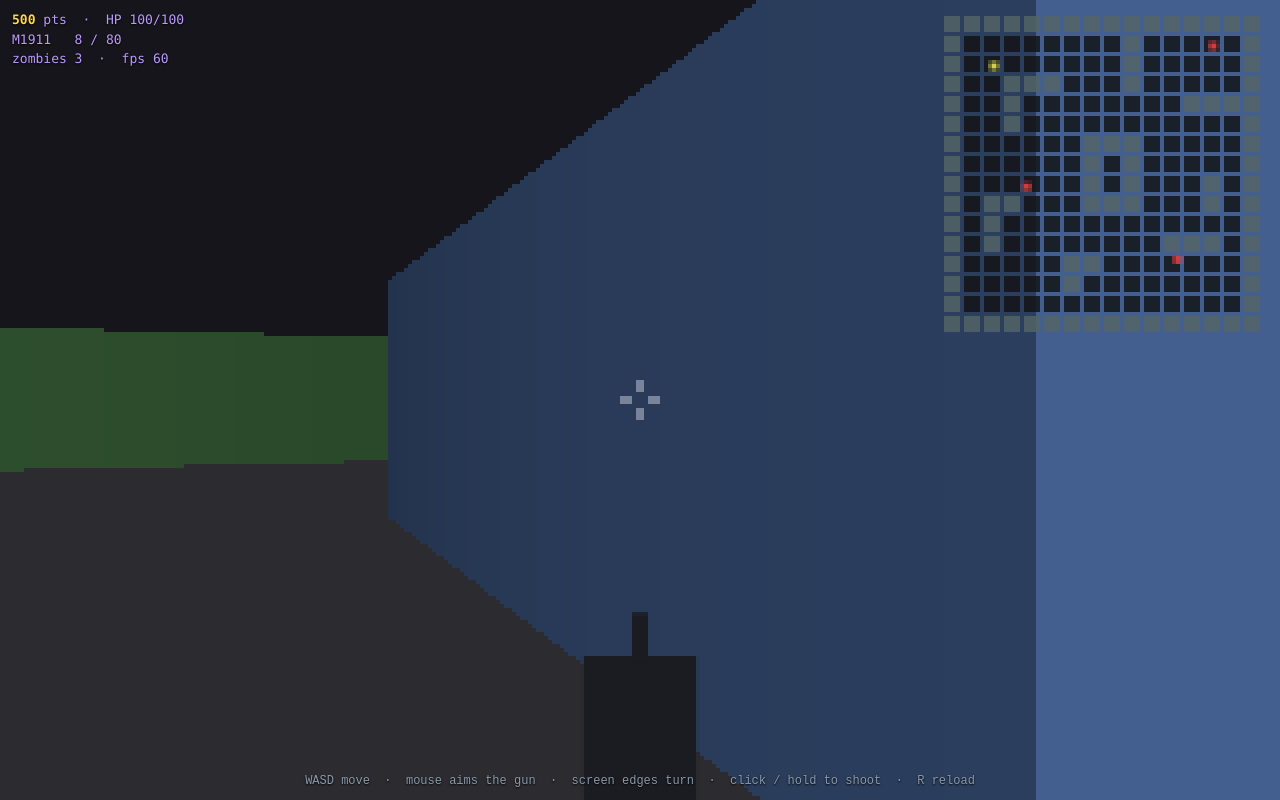
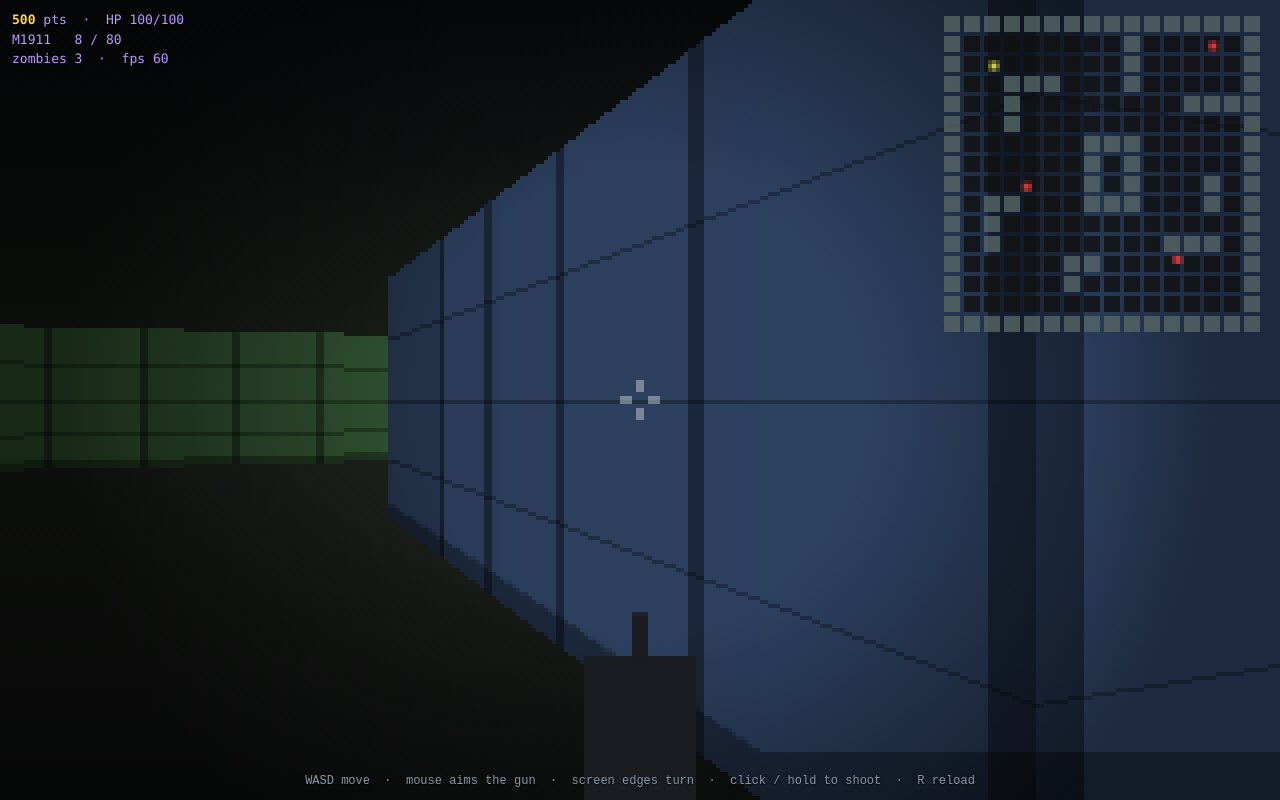
Before and after one commit to rilical/strafe-zombies, a website: page index.html in a window 1280 px wide. Drawn offline with Linux system fonts and the light colour scheme.

Commit message:
feat: render polish — atmosphere + procedural brick walls
Track B render pass 1 (environment; presentation-only, no game rules).

Atmosphere:
- Cached vertical gradients replace the flat ceiling/floor rects (dark sky →
  sickly horizon, horizon → dark floor).
- Distance fog now lerps wall colour toward a sickly tone (FOG) instead of
  darkening to black, so depth reads as atmosphere.
- Torch flicker: a subtle per-frame global light wobble on wall shading.
- Radial edge vignette over the world layer.

Walls (cheap procedural texture, derived in the render layer — engine.js stays
pure): compute wallX from the ray dir + perpWallDist for a horizontal texture
coord; per-cell hash tint so adjacent bricks differ; vertical mortar grooves;
horizontal brick courses; a band of ground ambient occlusion where wall meets
floor.

npm test stays 116 green (src untouched); headless DOM-stub harness ran 119
frames + 24 shots with no errors.

```diff
--- a/index.html
+++ b/index.html
@@ -65,6 +65,14 @@
   const hud = document.getElementById("hud");
   const overlay = document.getElementById("overlay");
 
+  // Cached gradients for the sky/floor backdrop and the screen-edge vignette.
+  const skyGrad = ctx.createLinearGradient(0, -8, 0, H / 2);
+  skyGrad.addColorStop(0, "#07080c"); skyGrad.addColorStop(1, "#1b211a");
+  const floorGrad = ctx.createLinearGradient(0, H / 2, 0, H + 8);
+  floorGrad.addColorStop(0, "#20241d"); floorGrad.addColorStop(1, "#0e0f10");
+  const vignette = ctx.createRadialGradient(W / 2, H / 2, H * 0.28, W / 2, H / 2, H * 0.72);
+  vignette.addColorStop(0, "rgba(0,0,0,0)"); vignette.addColorStop(1, "rgba(0,0,0,0.55)");
+
   // ---- Tunables (MVP integration config; round/level scaling arrives with those modules) ----
   const FOV = 0.66;            // camera-plane half-width (~66° field of view)
   const MOVE = 2.8;            // player units / second
@@ -87,6 +95,7 @@
   const SPAWN_INTERVAL = 2.2;  // seconds between spawns while under the cap
 
   const WALL_COLORS = [null, [176, 58, 58], [70, 120, 70], [70, 100, 150]];
+  const FOG = [16, 20, 16];     // distant walls fade toward this sickly tone, not black
   const rgb = (r, g, b) => "rgb(" + (r | 0) + "," + (g | 0) + "," + (b | 0) + ")";
 
   // ---- Mutable game state (player matches the frozen GameState contract) ----
@@ -299,32 +308,63 @@
     ctx.save();
     ctx.translate(sh.x, sh.y);
 
-    ctx.fillStyle = "#15151b"; ctx.fillRect(-ov, -ov, W + 2 * ov, H / 2 + ov);    // ceiling
-    ctx.fillStyle = "#2c2c30"; ctx.fillRect(-ov, H / 2, W + 2 * ov, H / 2 + ov);  // floor
+    ctx.fillStyle = skyGrad; ctx.fillRect(-ov, -ov, W + 2 * ov, H / 2 + ov);     // ceiling
+    ctx.fillStyle = floorGrad; ctx.fillRect(-ov, H / 2, W + 2 * ov, H / 2 + ov); // floor
+
+    // Torch flicker: a subtle global light wobble applied to the wall shading.
+    const flicker = 0.85 + 0.1 * (0.5 + 0.5 * Math.sin(nowMs * 0.012)) + (Math.random() - 0.5) * 0.05;
 
     for (let x = 0; x < W; x++) {
       const cameraX = (2 * x) / W - 1;
-      const hit = castRay(MAP, player.x, player.y,
-        dirX + planeX * cameraX, dirY + planeY * cameraX);
+      const rdx = dirX + planeX * cameraX, rdy = dirY + planeY * cameraX;
+      const hit = castRay(MAP, player.x, player.y, rdx, rdy);
       const dist = Math.max(hit.perpWallDist, 0.0001);
       zbuffer[x] = dist;
 
-      const lineHeight = Math.floor(H / dist);
-      let drawStart = Math.floor(-lineHeight / 2 + H / 2);
+      const lineHeight = H / dist;
+      const sliceTop = -lineHeight / 2 + H / 2;      // unclamped top, for texture coords
+      let drawStart = Math.floor(sliceTop);
       let drawEnd = Math.floor(lineHeight / 2 + H / 2);
       if (drawStart < 0) drawStart = 0;
       if (drawEnd > H) drawEnd = H;
 
+      // Fractional hit position along the wall face (0..1) → horizontal texture coord.
+      let wallX = hit.side === 0 ? player.y + dist * rdy : player.x + dist * rdx;
+      wallX -= Math.floor(wallX);
+
+      // Per-cell tint (so adjacent bricks differ) + a vertical mortar groove.
+      const cellHash = ((hit.mapX * 73856093) ^ (hit.mapY * 19349663)) >>> 0;
+      const tint = 0.85 + (cellHash & 255) / 255 * 0.3;
+      const vmortar = wallX % 0.5 < 0.045 ? 0.6 : 1;
+      const fog = Math.min(1, Math.pow(dist / MAX_VIEW, 1.3));
+      const light = (hit.side === 1 ? 0.7 : 1) * flicker * tint * vmortar;
+
       const base = WALL_COLORS[hit.wall] || WALL_COLORS[1];
-      const k = (hit.side === 1 ? 0.65 : 1) * Math.max(0.15, 1 - dist / MAX_VIEW);
-      ctx.fillStyle = rgb(base[0] * k, base[1] * k, base[2] * k);
+      // Fade the lit colour toward the sickly fog tone with distance (not toward black).
+      ctx.fillStyle = rgb(
+        base[0] * light * (1 - fog) + FOG[0] * fog,
+        base[1] * light * (1 - fog) + FOG[1] * fog,
+        base[2] * light * (1 - fog) + FOG[2] * fog);
       ctx.fillRect(x, drawStart, 1, drawEnd - drawStart);
+
+      // Brick courses + a band of ground ambient occlusion (only when the slice is tall).
+      if (drawEnd - drawStart > 6) {
+        ctx.fillStyle = "rgba(0,0,0,0.28)";
+        for (let c = 1; c < 4; c++) {
+          const my = Math.floor(sliceTop + (c / 4) * lineHeight);
+          if (my > drawStart && my < drawEnd) ctx.fillRect(x, my, 1, 1);
+        }
+        const aoH = Math.max(1, (drawEnd - drawStart) * 0.06);
+        ctx.fillStyle = "rgba(0,0,0,0.35)";
+        ctx.fillRect(x, drawEnd - aoH, 1, aoH);
+      }
     }
 
     drawZombies();
     drawParticles();
     ctx.restore();                 // end the world-shake layer; UI below is steady
 
+    ctx.fillStyle = vignette; ctx.fillRect(0, 0, W, H);   // darken the screen edges
     drawWeapon();
     if (nowMs - player.lastDamageMs < 350) drawHurt();
     drawEdgeHint();
```
